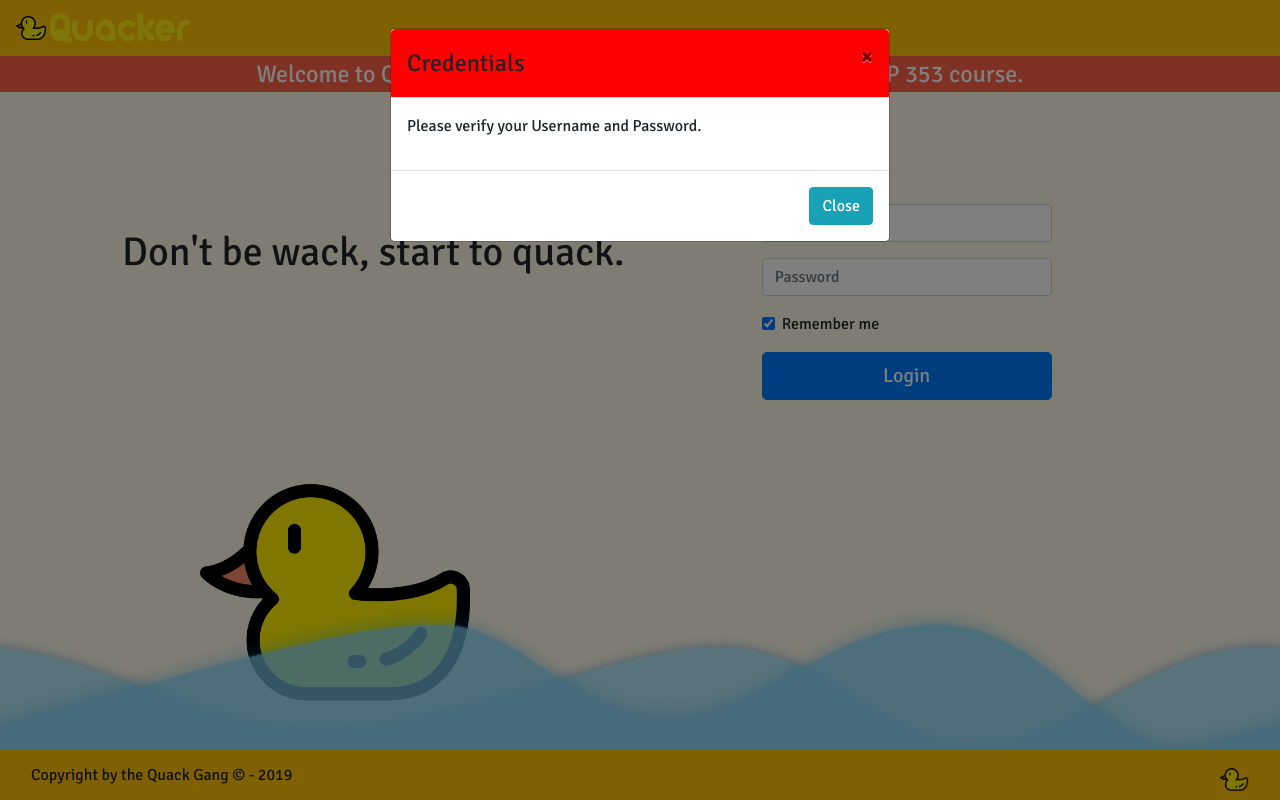
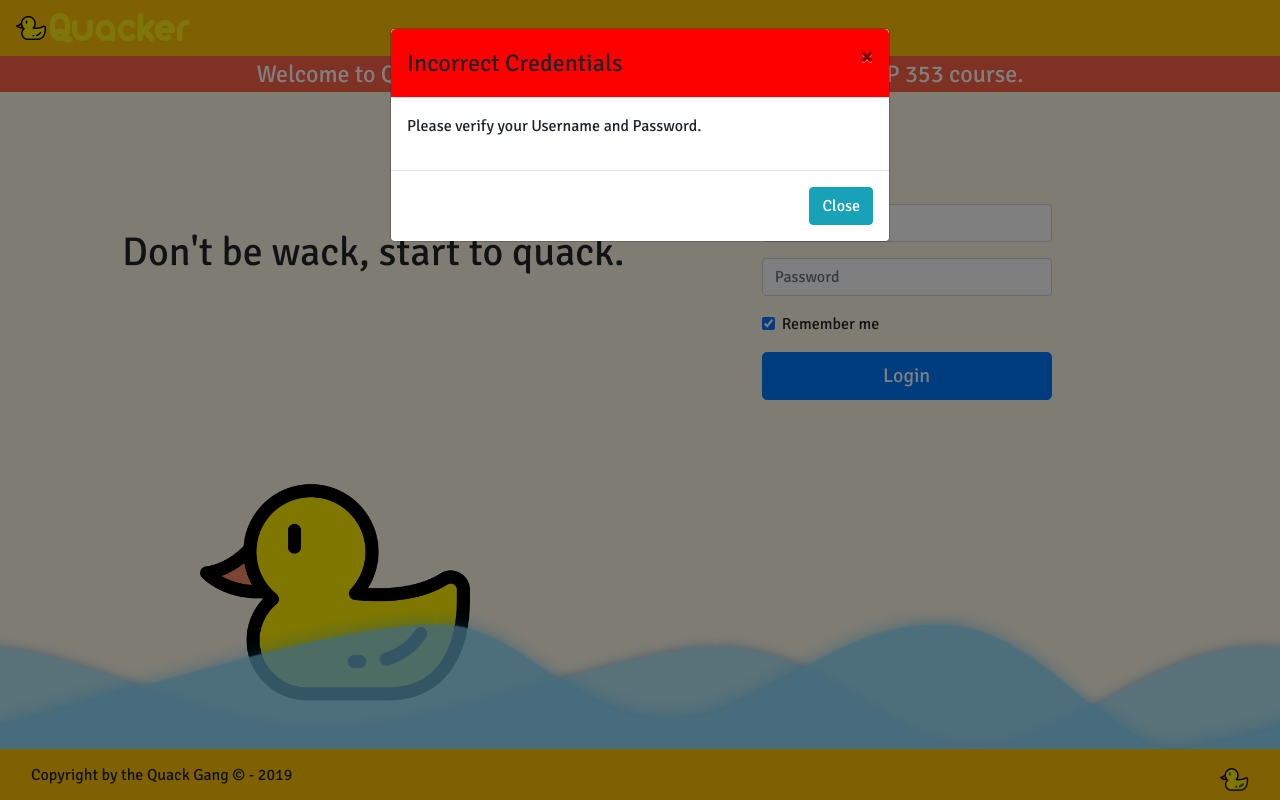
Before and after one commit to Abdulrahim0770/Comp353, a PHP site: page /?Alert=credentialError in a window 1280 px wide. Run offline with PHP 8.4, Linux system fonts and the light colour scheme; some libraries are stand-ins or nearby versions.

Commit message:
Alert title renamed.

```diff
--- a/assets/alertsModals.php
+++ b/assets/alertsModals.php
@@ -59,7 +59,7 @@
    //Alert related to index page
    if (basename($_SERVER['PHP_SELF'], '.php') == "index") {
        if ($_GET['Alert'] == 'credentialError') {
-           echo alert('error', 'Credentials', 'Please verify your Username and Password.');
+           echo alert('error', 'Incorrect Credentials', 'Please verify your Username and Password.');
        }
    }
 
```
